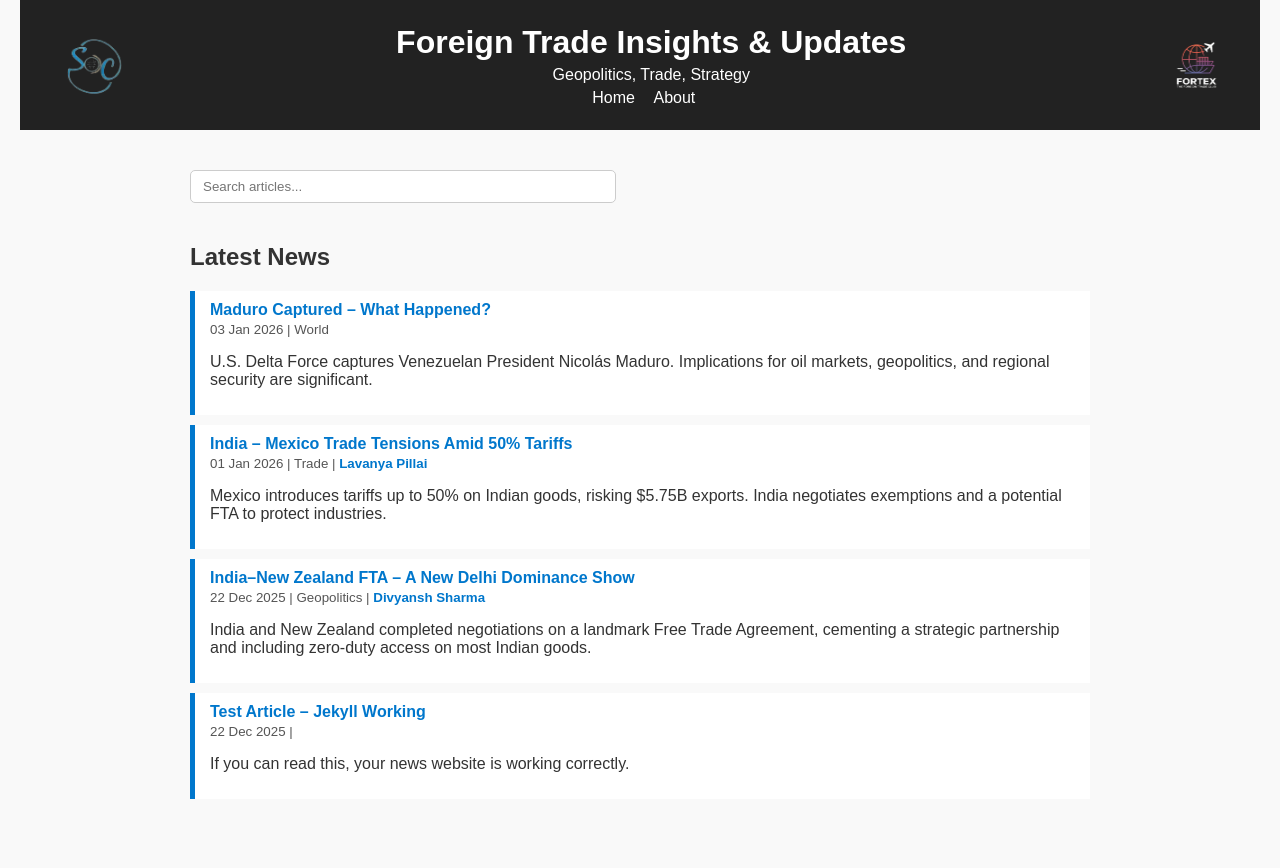
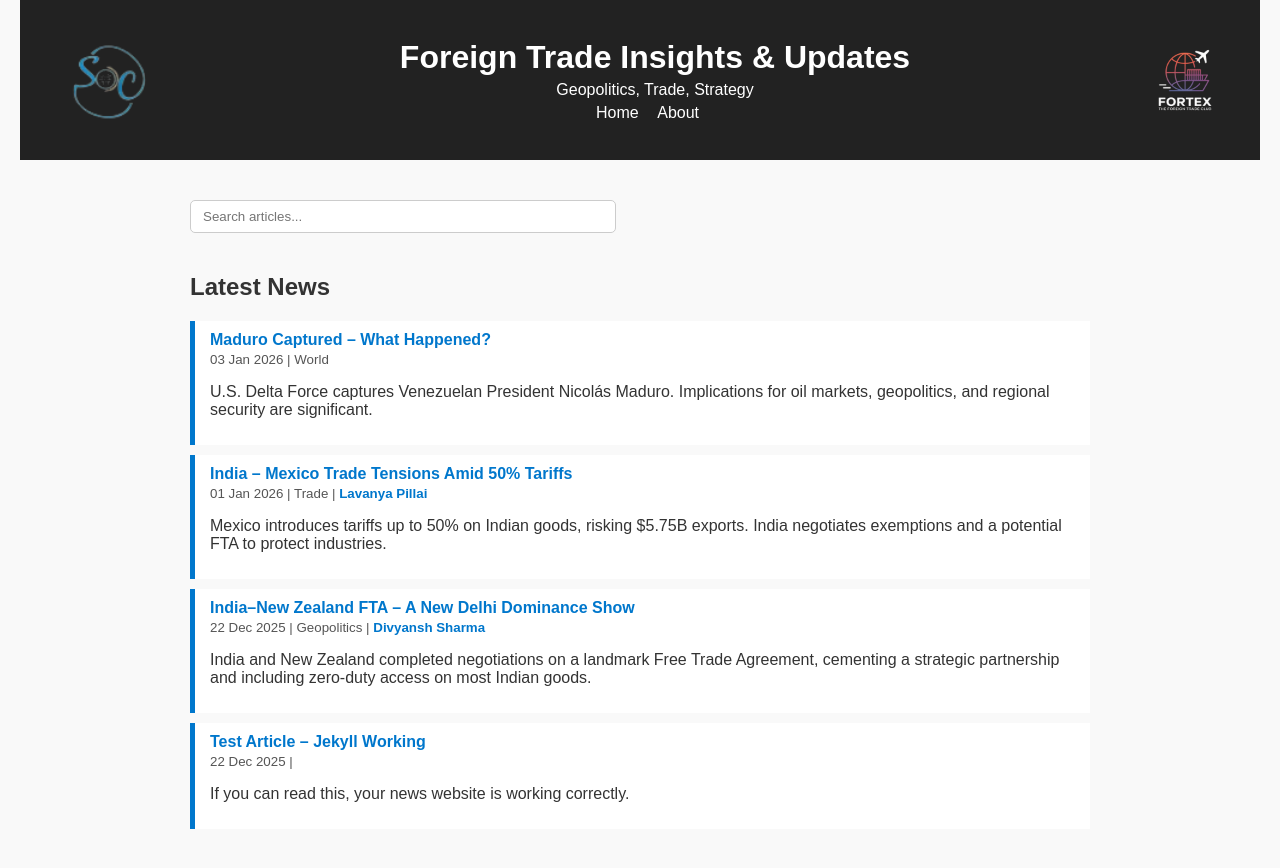
Before and after one commit to WSP-17/WSP-17.github.io, a Jekyll site: the page built from index.html, in a window 1280 px wide. Shown: the top 868 px of the page. Built offline with Jekyll 4.4.1, drawn with Linux system fonts in a browser that asks for light colours.

Commit message:
Update default.html

```diff
--- a/_layouts/default.html
+++ b/_layouts/default.html
@@ -28,7 +28,7 @@
     <!-- Left logo -->
     <img src="{{ '/assets/images/logos/college-logo.png' | relative_url }}"
          alt="College Logo"
-         style="height:90px;">
+         style="height:120px;">
 
     <!-- Center content -->
     <div style="text-align:center;">
@@ -43,7 +43,7 @@
     <!-- Right logo -->
     <img src="{{ '/assets/images/logos/club-logo.png' | relative_url }}"
          alt="Club Logo"
-         style="height:90px;">
+         style="height:120px;">
 
   </div>
 </header>
```
